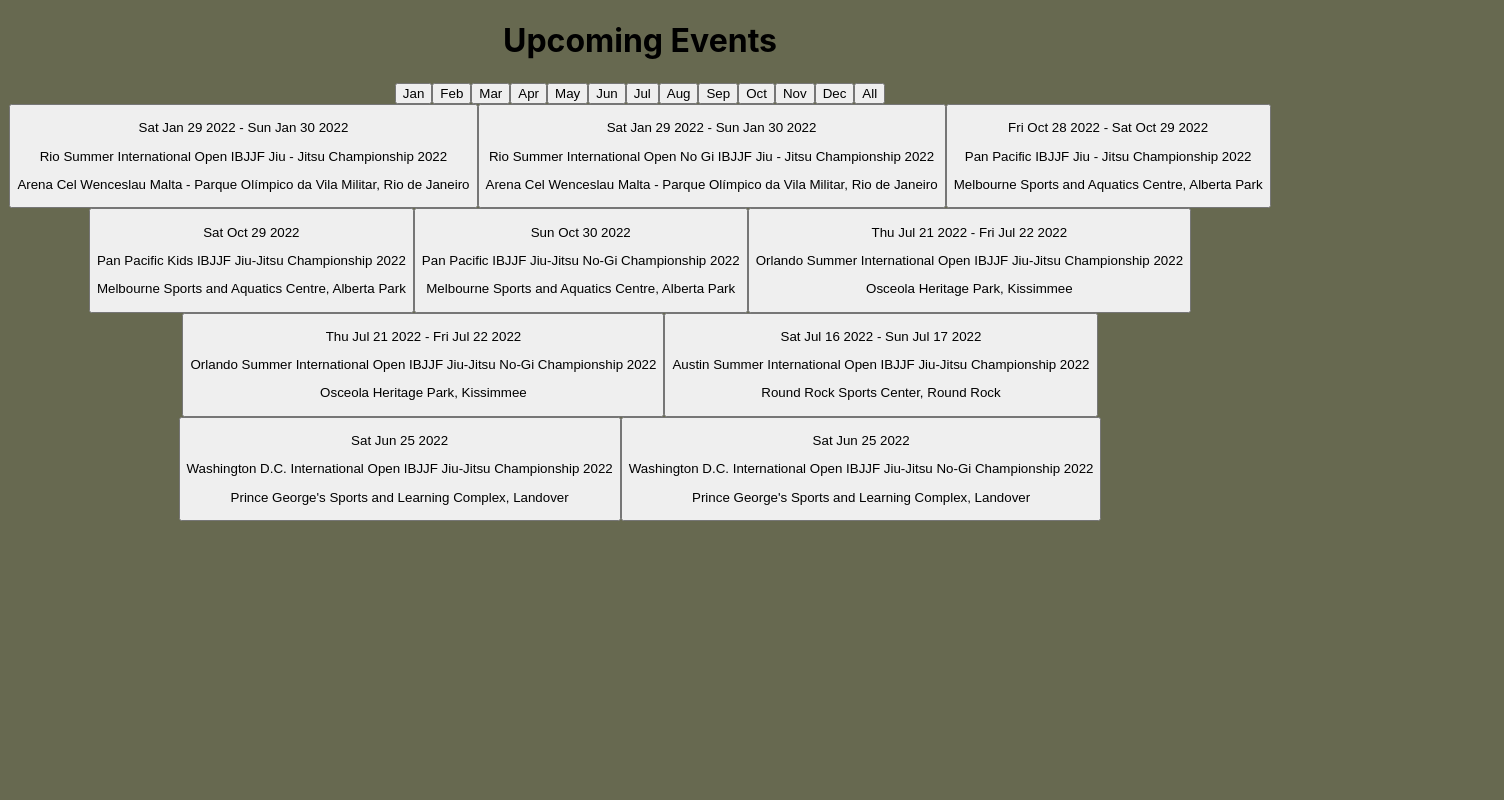
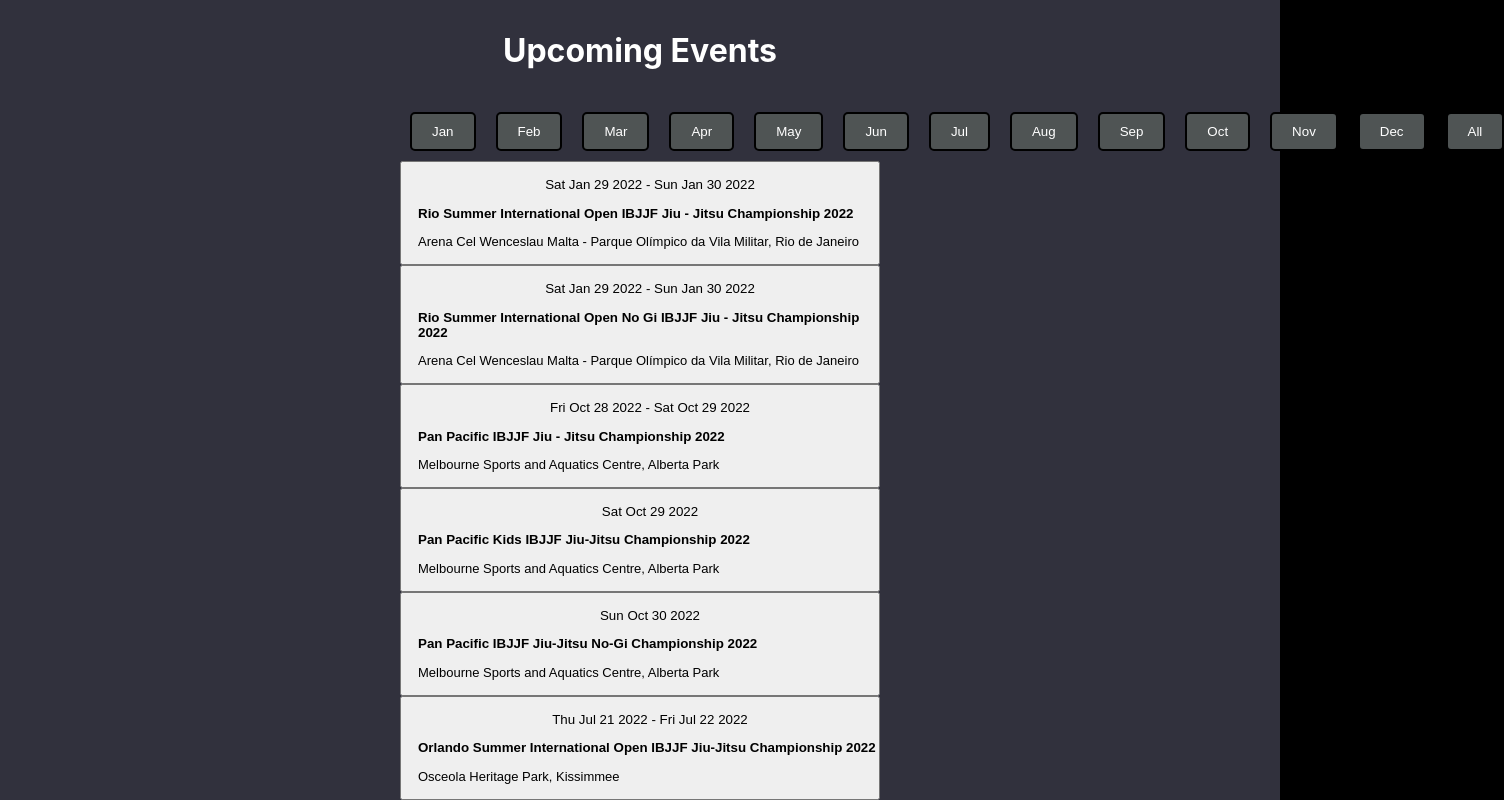
Before and after one commit to EdMasterNava/tourney-cal, a React (Create React App) app in the folder tourney/: page / in a window 1280 px wide. Shown: the top 800 px of the page, 1504 px wide, since content can reach past the window. Built offline with nearby package versions, Linux system fonts and the light colour scheme.

Commit message:
Added CSS for App, Events, and Months

```diff
--- a/tourney/src/App.css
+++ b/tourney/src/App.css
@@ -1,7 +1,14 @@
 body{
-  background: rgb(103, 105, 80);
+  background: black;
   text-align: center;
 };
 #heading{
   font-weight: bolder;
 };
+#main-container{
+  background: var(--lpink);
+  display: flex;
+  flex-direction: column;
+  height: auto;
+  text-align: center;
+}
--- a/tourney/src/App.js
+++ b/tourney/src/App.js
@@ -1,5 +1,4 @@
 import React from "react";
-// import {Route, Routes} from "react-router-dom";
 import Events from "./Events";
 import './App.css';
 
@@ -8,9 +7,6 @@
     return (
       <div id="main-container">
         <Events></Events>
-        {/* <Routes>
-          <Route path="/events" element={<Events/>}></Route>
-        </Routes> */}
       </div>
     )
 };
--- /dev/null
+++ b/tourney/src/Events.css
@@ -0,0 +1,49 @@
+:root {
+    --darker: #181A1C;
+    --lighter: #31313D;
+    --white: white;
+}
+#events-container{
+    background: var(--lighter);
+    height: auto;
+    padding: 0 400px;
+    display: flex;
+    flex-direction: column;
+}
+#upcoming{
+    background: var(--lighter);
+    padding: 10px;
+    color: var(--white);
+}
+.event-block{
+    background: var(--darker);
+    height: auto;
+    width: 100%;
+    margin: 10px auto;
+    border-radius: 5px;
+    border: 2px solid black;
+    color: var(--white);
+}
+.event-block:hover{
+    background: var(--white);
+    color: black;
+    cursor: pointer;
+}
+#event-name{
+    height: 100%;
+    width: 100%;
+    text-overflow: ellipsis;
+    padding: 0 10px;
+}
+#title{
+    font-weight: bold;
+    text-align: left;
+}
+#venue{
+    font-size: small;
+    text-align: left;
+}
+#eventDate{
+    font-size: small;
+    text-align: left;
+}
--- a/tourney/src/Events.js
+++ b/tourney/src/Events.js
@@ -1,6 +1,7 @@
 import React, { useState } from 'react';
 import { jsonObect } from './jsonObect';
 import Months from './Months';
+import './Events.css';
 
 function Events(){
     //state
@@ -42,8 +43,8 @@
     return (
         <React.Fragment>
 
-        <div className='events-container'>
-            <div className='upcoming'>
+        <div id='events-container'>
+            <div id='upcoming'>
                 <h1>Upcoming Events</h1>
             </div>
 
--- /dev/null
+++ b/tourney/src/Months.css
@@ -0,0 +1,28 @@
+:root {
+    --darker: #181A1C;
+    --lighter: #31313D;
+    --dgrey: #4F5454;
+    --white: white;
+}
+#month-container{
+    background: var(--lighter);
+    display: flex;
+    justify-content: space-evenly;
+    height: auto;
+    width: 100%;
+}
+.month-button{
+    height: auto;
+    width: auto;
+    background: var(--dgrey);
+    color: white;
+    border-radius: 5px;
+    border: 2px solid black;
+    padding: 10px 20px;
+    margin: 10px;
+}
+.month-button:hover {
+    background: var(--darker);
+    color: var(--white);
+    cursor: pointer;
+}
--- a/tourney/src/Months.js
+++ b/tourney/src/Months.js
@@ -1,11 +1,12 @@
 import React from "react";
+import './Months.css';
 
 function Months(props){
     return (
         <React.Fragment>
             <div id="month-container">
                 {props.monthData.months.map((month, index) => {
-                    return  <button className='month-button'
+                    return  <button className="month-button"
                                     id={index}
                                     onClick={props.handleMonth}
                                     stlye={props.monthData.selectedMonth === index ? props.monthData.monthSelected : props.monthData.monthNotSelected}>
```
